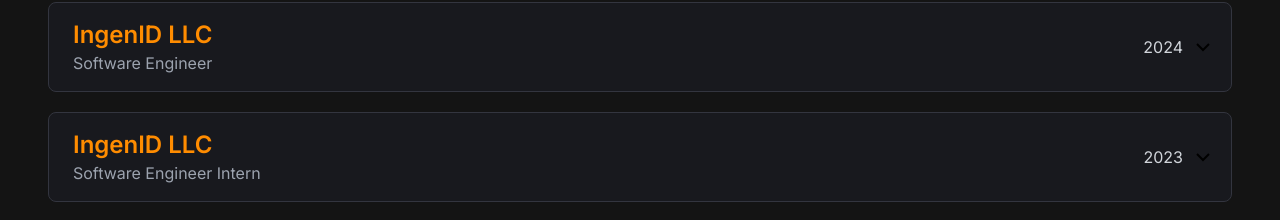
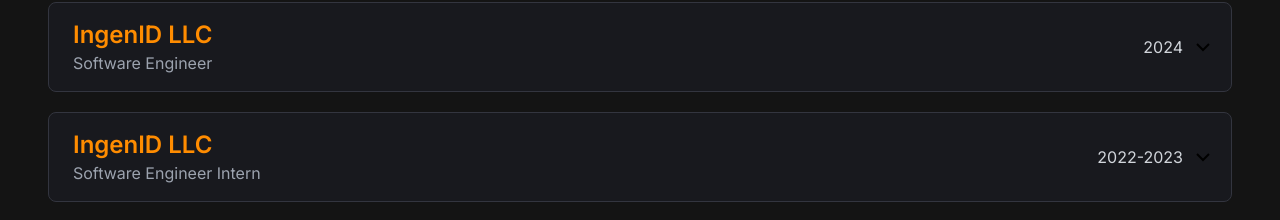
Before and after one commit to AbhijayNair/abhijaynair.github.io, a Next.js app: page / in a window 1280 px wide. Shown: the part 1299-1519 px from the top of the page. Built offline with nearby package versions, Linux system fonts and the light colour scheme.

Commit message:
Update ingenid.tsx

```diff
--- a/app/components/experience_bullets/ingenid.tsx
+++ b/app/components/experience_bullets/ingenid.tsx
@@ -76,7 +76,7 @@
         <div className="flex flex-col justify-center">
           <div className="flex flex-row">
             <h6 className="col-span-4 invisible lg:visible px-2 text-gray-300">
-              2023
+              2022-2023
             </h6>
             <div
               className={`transition-all transform ${
```
